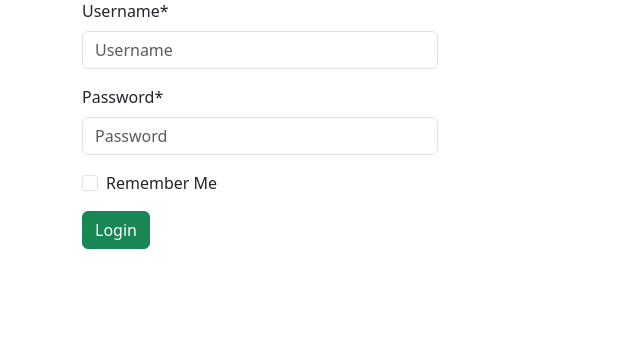
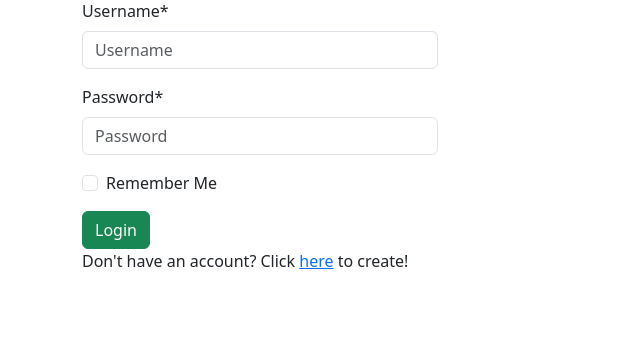
Before and after one commit to lymagics/seminar, a Django app: page /accounts/login/ in a window 1280 px wide. Shown: the part 103-463 px from the top of the page, without its empty margins (0-640 px from the left). Run offline with Django 4.2, Linux system fonts and the light colour scheme; parts of the project's set-up code (start-up, migrations or seed data) failed here and were passed over; some libraries are stand-ins or nearby versions.

Commit message:
feat(accounts): add link to signup page.

```diff
--- a/src/templates/account/login.html
+++ b/src/templates/account/login.html
@@ -10,6 +10,7 @@
       {{ form|crispy }}
       <button class="btn btn-success" type="submit">Login</button>
     </form>
+    <p>Don't have an account? Click <a href="{% url 'account_signup' %}">here</a> to create!</p>
   </div>
 </div>
 {% endblock content %}
```
